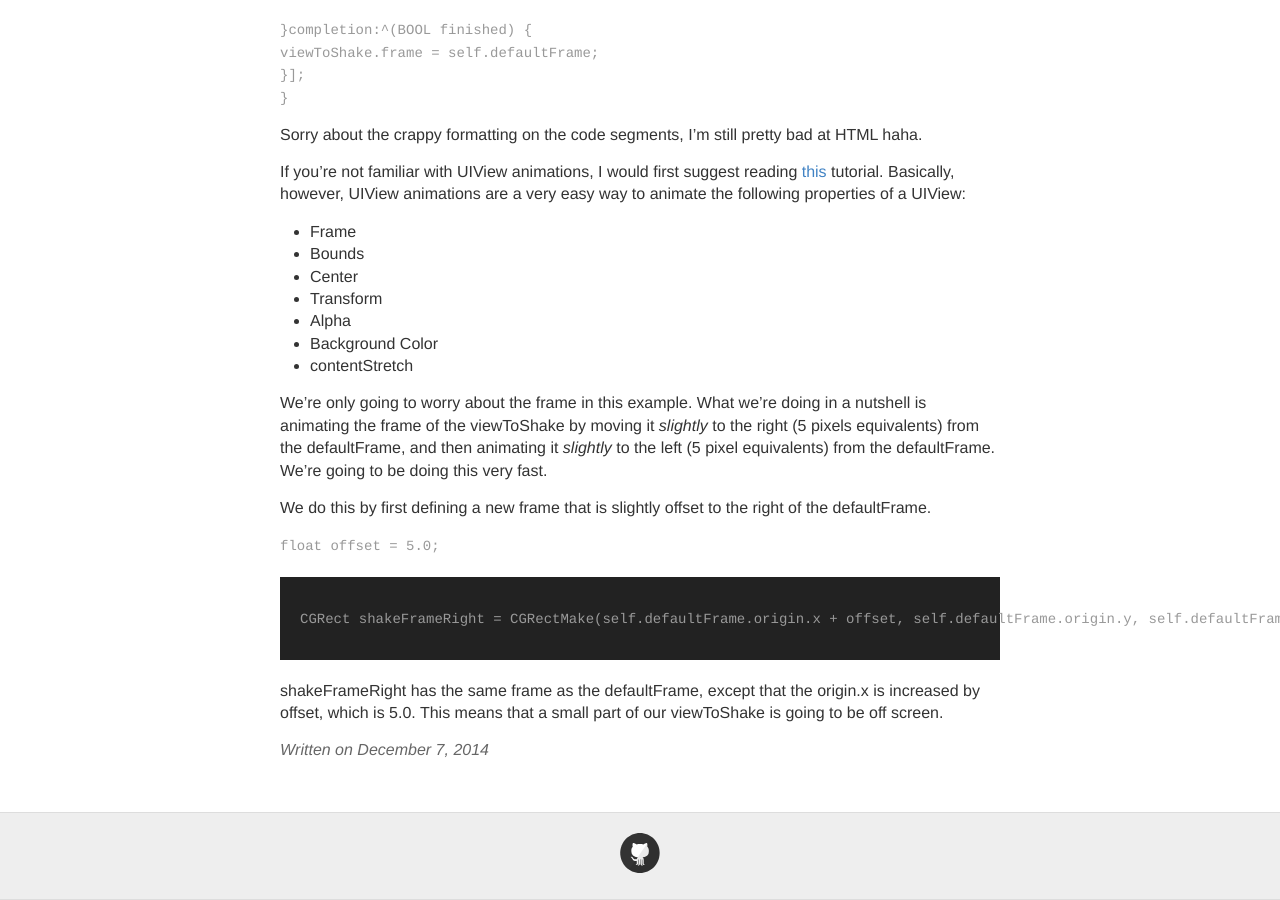
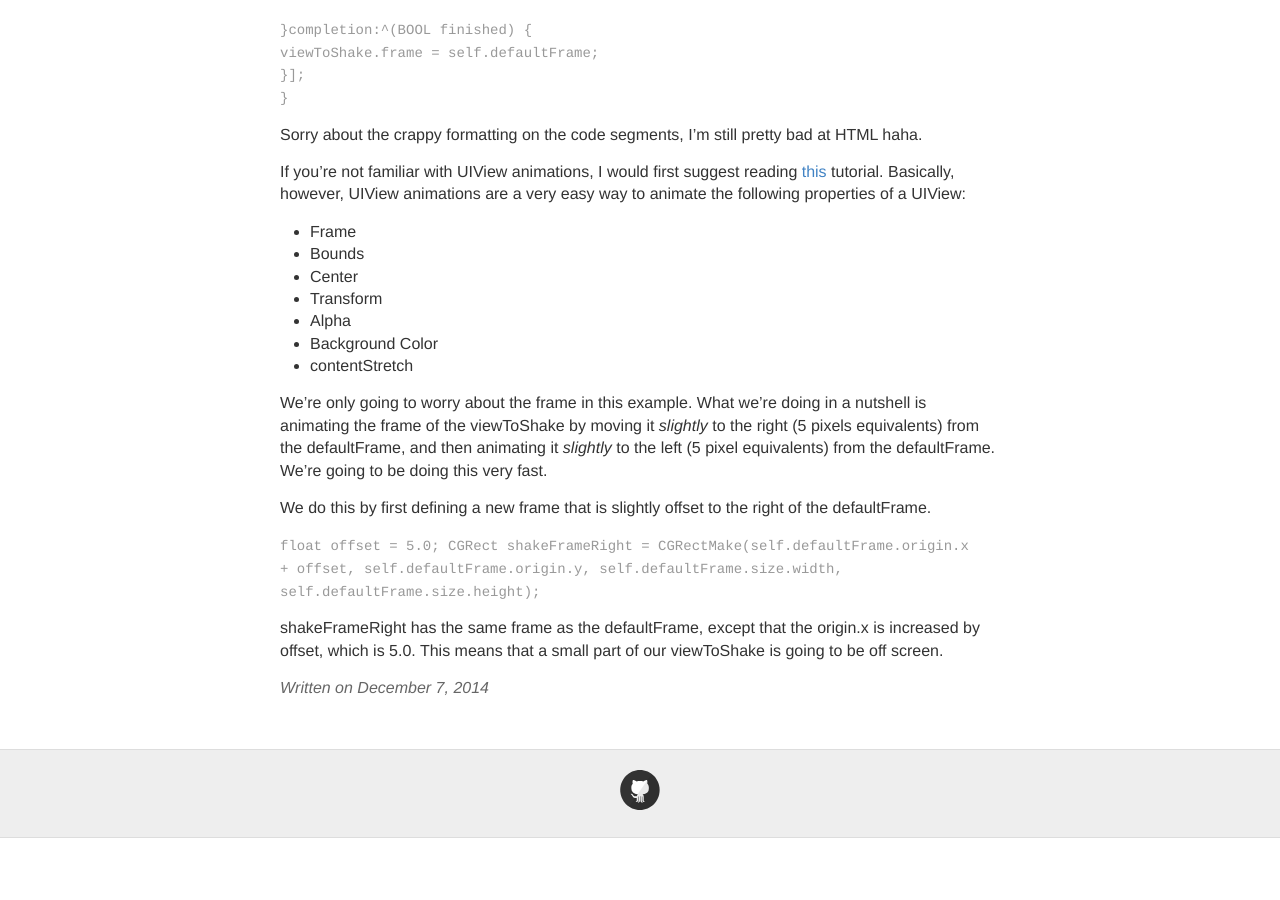
Before and after one commit to trentyou/trentyou.github.io, a Jekyll site: the page built from _posts/2014-12-7-Shaking a UIView.md, in a window 1280 px wide and 900 px high, scrolled down 3036 px. Built offline with Jekyll 4.4.1, drawn with Linux system fonts in a browser that asks for light colours; after the commit the page ends 3874 px from its top, so only the background shows below that.

Commit message:
Updated 2014-12-7-Shaking a UIView.md

```diff
--- a/_posts/2014-12-7-Shaking a UIView.md
+++ b/_posts/2014-12-7-Shaking a UIView.md
@@ -117,10 +117,12 @@ We're only going to worry about the frame in this example. What we're doing in a
 
 We do this by first defining a new frame that is slightly offset to the right of the defaultFrame.
 
+<div style = "width:700px">
 <code>
 	float offset = 5.0;
 
 	CGRect shakeFrameRight = CGRectMake(self.defaultFrame.origin.x + offset, self.defaultFrame.origin.y, self.defaultFrame.size.width, self.defaultFrame.size.height);
 </code>
+</div>
 
 shakeFrameRight has the same frame as the defaultFrame, except that the origin.x is increased by offset, which is 5.0. This means that a small part of our viewToShake is going to be off screen.
```
